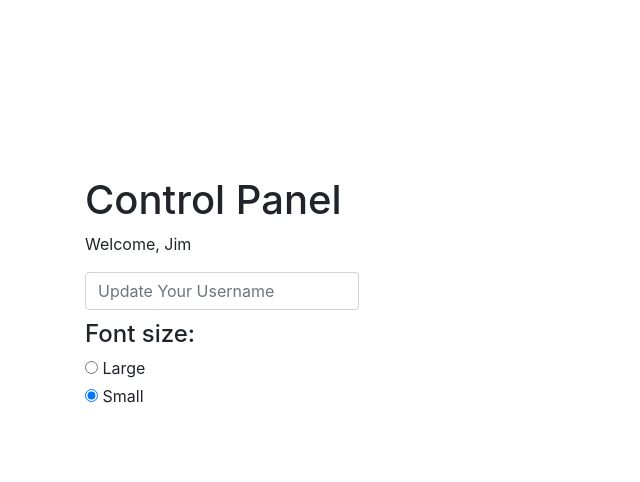
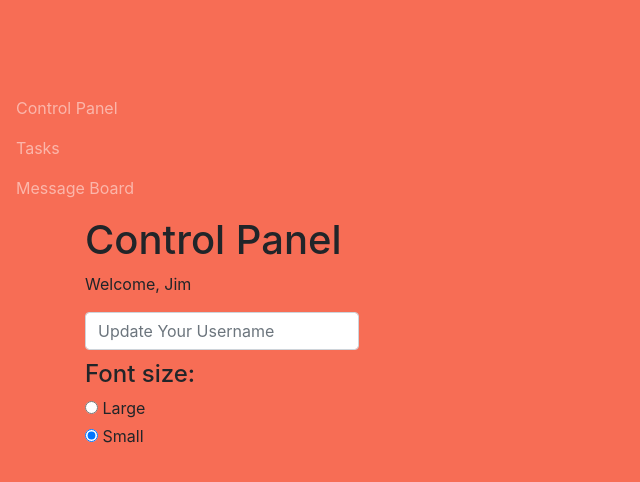
Before and after one commit to SamPlifier/reduxMessageBoardTest, a website built with webpack: page public/control-panel.html in a window 1280 px wide. Shown: the whole page, without its empty margins (0-640 px from the left). Built offline with nearby package versions, Linux system fonts and the light colour scheme; no server answers.

Commit message:
style and functionality updates to tasks

```diff
--- a/public/control-panel.html
+++ b/public/control-panel.html
@@ -6,16 +6,19 @@
     <link rel="stylesheet" href="https://maxcdn.bootstrapcdn.com/bootstrap/4.0.0-alpha.5/css/bootstrap.min.css" integrity="sha384-AysaV+vQoT3kOAXZkl02PThvDr8HYKPZhNT5h/CXfBThSRXQ6jW5DO2ekP5ViFdi" crossorigin="anonymous">
     <link rel="stylesheet" href="main.css">
 </head>
-<body>
+<body class="control-panel">
     <nav class="navbar navbar-fixed-top navbar-dark bg-inverse">
-    <a class="navbar-brand" href="/">Productivity App</a>
         <ul class="nav navbar-nav">
-        <li class="nav-item active">
+            <li class="nav-item">
                 <a class="nav-link" href="control-panel.html">Control Panel</a>
             </li>
             <li class="nav-item">
                 <a class="nav-link" href="tasks.html">Tasks</a>
             </li>
+            <li class="nav-item">
+                <a class="nav-link" href="message-board.html">Message Board</a>
+            </li>
+
         </ul>
     </nav>
 <section class="container">
--- a/public/main.css
+++ b/public/main.css
@@ -1,16 +1,37 @@
 body {
     padding-top: 5em;
 }
+
 section, input, button {
     margin-bottom: 0.6em;
 }
+
 .superHeroes {
     width: 100%;
     margin: -70px 0 -60px 0;
 }
+
 .msgTime {
     color: #0000007a;
 }
+
 .msgAuthor {
     border-bottom: 1px solid grey;
 }
+
+.nav {
+    display: flex;
+    justify-content: space-around;
+}
+
+.control-panel, .tasks, .message-board {
+    height: 100vh;
+}
+
+.control-panel {
+    background: #f76d55;
+}
+
+.tasks {
+    background: aquamarine;
+}
--- a/src/tasks.js
+++ b/src/tasks.js
@@ -1,6 +1,10 @@
-import { Dispatcher, ReduceStore } from './flux';
-import { generate as id } from 'shortid';
-
+import {
+    Dispatcher,
+    ReduceStore
+} from './flux';
+import {
+    generate as id
+} from 'shortid';
 
 const tasksDispatcher = new Dispatcher();
 
@@ -8,14 +12,14 @@ const CREATE_TASK = `CREATE_TASK`;
 const COMPLETE_TASK = `COMPLETE_TASK`;
 const SHOW_TASKS = `SHOW_TASKS`;
 
-const createNewTaskAction = (content)=>{
+const createNewTaskAction = (content) => {
     return {
         type: CREATE_TASK,
         value: content
     }
 };
 
-const completeTaskAction = (id,isComplete)=>{
+const completeTaskAction = (id, isComplete) => {
     return {
         type: COMPLETE_TASK,
         id,
@@ -23,7 +27,7 @@ const completeTaskAction = (id,isComplete)=>{
     }
 };
 
-const showTasksAction = (show)=>{
+const showTasksAction = (show) => {
     return {
         type: SHOW_TASKS,
         value: show
@@ -33,52 +37,111 @@ const showTasksAction = (show)=>{
 const initialState = {
     tasks: [{
         id: id(),
-        content: "Update CSS styles",
-        complete: false
+        content: `Adobe Experience Manager Authoring Fundamentals`,
+        complete: true
     }, {
         id: id(),
-        content: "Add unit tests",
-        complete: false
+        content: `Google Analytics Fundamentals`,
+        complete: true
     }, {
         id: id(),
-        content: "Post to social media",
-        complete: false
-    },{
+        content: `Node.js: Getting Started`,
+        complete: true
+    }, {
         id: id(),
-        content: "Install hard drive",
+        content: `Advanced Node.js`,
         complete: true
+    }, {
+        id: id(),
+        content: `React.js: Getting Started`,
+        complete: true
+    }, {
+        id: id(),
+        content: `Building Apps with React and Flux`,
+        complete: true
+    }, {
+        id: id(),
+        content: `Mastering Flux and Redux`,
+        complete: true
+    }, {
+        id: id(),
+        content: `Angular: Getting Started`,
+        complete: true
+    }, {
+        id: id(),
+        content: `HTML5 Fundamentals`,
+        complete: true,
+        link: ``
+    }, {
+        id: id(),
+        content: `D3.js Data Visualization Fundamentals`,
+        complete: false,
+        link: `https://app.pluralsight.com/library/courses/d3js-data-visualization-fundamentals/table-of-contents`
+    }, {
+        id: id(),
+        content: `Continue Rapid ES6 Training`,
+        complete: false,
+        link: `https://app.pluralsight.com/library/courses/rapid-es6-training/table-of-contents`
+    }, {
+        id: id(),
+        content: `Building Apps with React & Redux in ES6`,
+        complete: false,
+        link: `https://app.pluralsight.com/library/courses/react-redux-react-router-es6/table-of-contents`
+    }, {
+        id: id(),
+        content: `Typescript Fundamentals`,
+        complete: false,
+        link: `https://app.pluralsight.com/library/courses/typescript/table-of-contents`
+    }, {
+        id: id(),
+        content: `Angular Fundamentals`,
+        complete: false,
+        link:`https://app.pluralsight.com/library/courses/angular-fundamentals/table-of-contents`
+    }, {
+        id: id(),
+        content: `Building Web Apps with Node.js and Express 4.0`,
+        complete: false,
+        link: `https://app.pluralsight.com/library/courses/nodejs-express-web-applications-update/table-of-contents`
     }],
-    showComplete:true
+    showComplete: true
 };
 
 class TasksStore extends ReduceStore {
     getInitialState() {
         return initialState;
     }
-    reduce(state,action){
+    reduce(state, action) {
         let newState;
-        console.log("Processing action",action.type);
-        switch(action.type) {
+        console.log("Processing action", action.type);
+        switch (action.type) {
             case CREATE_TASK:
-                newState = { ...state, tasks: [ ... state.tasks ]};
+                newState = { ...state,
+                    tasks: [...state.tasks]
+                };
                 newState.tasks.push({
-                    id:id(),
-                    content:action.value,
+                    id: id(),
+                    content: action.value,
                     complete: false
                 });
                 return newState;
             case COMPLETE_TASK:
-                newState = { ... state, tasks: [ ... state.tasks ]};
-                const affectedElementIndex = newState.tasks.findIndex(t=>t.id === action.id);
-                newState.tasks[affectedElementIndex] = { ... state.tasks[affectedElementIndex], complete: action.value }
+                newState = { ...state,
+                    tasks: [...state.tasks]
+                };
+                const affectedElementIndex = newState.tasks.findIndex(t => t.id === action.id);
+                newState.tasks[affectedElementIndex] = { ...state.tasks[affectedElementIndex],
+                    complete: action.value
+                }
                 return newState;
             case SHOW_TASKS:
-                newState = { ... state, showComplete: action.value };
+                newState = { ...state,
+                    showComplete: action.value
+                };
                 return newState;
         }
         return state;
     }
-    getState(){
+    getState() {
         return this.__state;
     }
 }
@@ -87,30 +150,36 @@ const tasksStore = new TasksStore(tasksDispatcher);
 
 const render = () => {
 
-    const TaskComponent = ({content,complete,id})=>(
+    const TaskComponent = ({
+        content,
+        complete,
+        id
+    }) => (
         `<section>
+            <a href=${link}>
         ${content} <input type="checkbox" name="taskCompleteCheck" data-taskid=${id} ${complete ? "checked" : ""}>
+            </a>
     </section>`
     )
 
     const tasksSection = document.getElementById(`tasks`);
     const state = tasksStore.getState();
     const rendered = tasksStore.getState().tasks
-        .filter(task=>state.showComplete ? true : !task.complete)
+        .filter(task => state.showComplete ? true : !task.complete)
         .map(TaskComponent).join("");
     tasksSection.innerHTML = rendered;
 
     /* Add listeners to newly generated checkboxes */
-    document.getElementsByName('taskCompleteCheck').forEach(element=>{
-        element.addEventListener('change',(e)=>{
+    document.getElementsByName('taskCompleteCheck').forEach(element => {
+        element.addEventListener('change', (e) => {
             const id = e.target.attributes['data-taskid'].value;
-            const checked= e.target.checked;
-            tasksDispatcher.dispatch(completeTaskAction(id,checked));
+            const checked = e.target.checked;
+            tasksDispatcher.dispatch(completeTaskAction(id, checked));
         })
     });
 };
 
-document.forms.newTask.addEventListener('submit',(e)=>{
+document.forms.newTask.addEventListener('submit', (e) => {
     e.preventDefault();
     const name = e.target.newTaskName.value;
     if (name) {
@@ -119,17 +188,19 @@ document.forms.newTask.addEventListener('submit',(e)=>{
     }
 });
 
-document.forms.undo.addEventListener('submit',(e)=>{
+document.forms.undo.addEventListener('submit', (e) => {
     e.preventDefault();
     tasksStore.revertLastState();
 })
 
-document.getElementById(`showComplete`).addEventListener('change',({target})=>{
+document.getElementById(`showComplete`).addEventListener('change', ({
+    target
+}) => {
     const showComplete = target.checked;
     tasksDispatcher.dispatch(showTasksAction(showComplete));
 });
 
-tasksStore.addListener(()=>{
+tasksStore.addListener(() => {
     render();
 });
 
```
Also changed, not shown: public/index.html (+0 -1 lines), public/message-board.html (+1 -2 lines), public/tasks.html (+11 -5 lines). Lines whose indentation alone changed are shown as unchanged.
